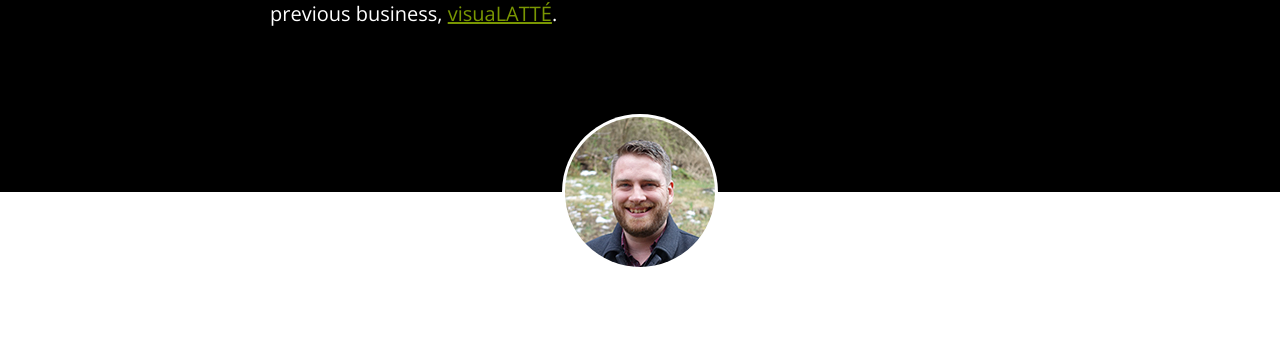
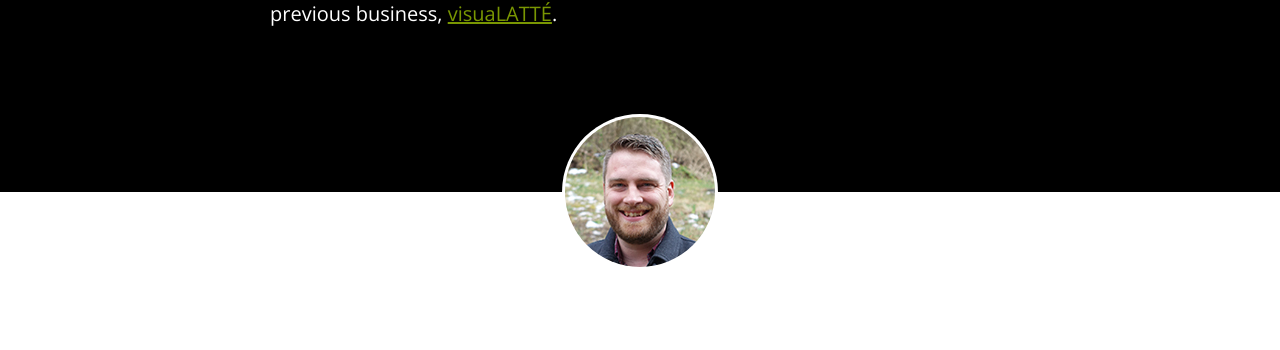
Before and after one commit to nathaneanes/nathaneanes.github.io, a Jekyll site: the page built from index.md, in a window 1280 px wide. Shown: the part 590-940 px from the top of the page. Built offline with Jekyll 4.4.1, drawn with Linux system fonts in a browser that asks for light colours.

Commit message:
Changed profile picture

```diff
--- a/_includes/footer.html
+++ b/_includes/footer.html
@@ -1,5 +1,5 @@
 <div class="profile-image">
-  <a href="https://www.linkedin.com/profile/view?id={{ site.linkedin_id }}" target="_blank"><img class="img-center" src="images/nathan-eanes2.jpg" alt="Visit me on LinkedIn" title="Visit me on LinkedIn" /></a>
+  <a href="https://www.linkedin.com/profile/view?id={{ site.linkedin_id }}" target="_blank"><img class="img-center" src="images/nathan-eanes3.jpg" alt="Visit me on LinkedIn" title="Visit me on LinkedIn" /></a>
 </div>
 
 <div class="prefooter">
```
Also changed, not shown: images/nathan-eanes3.jpg (added).
